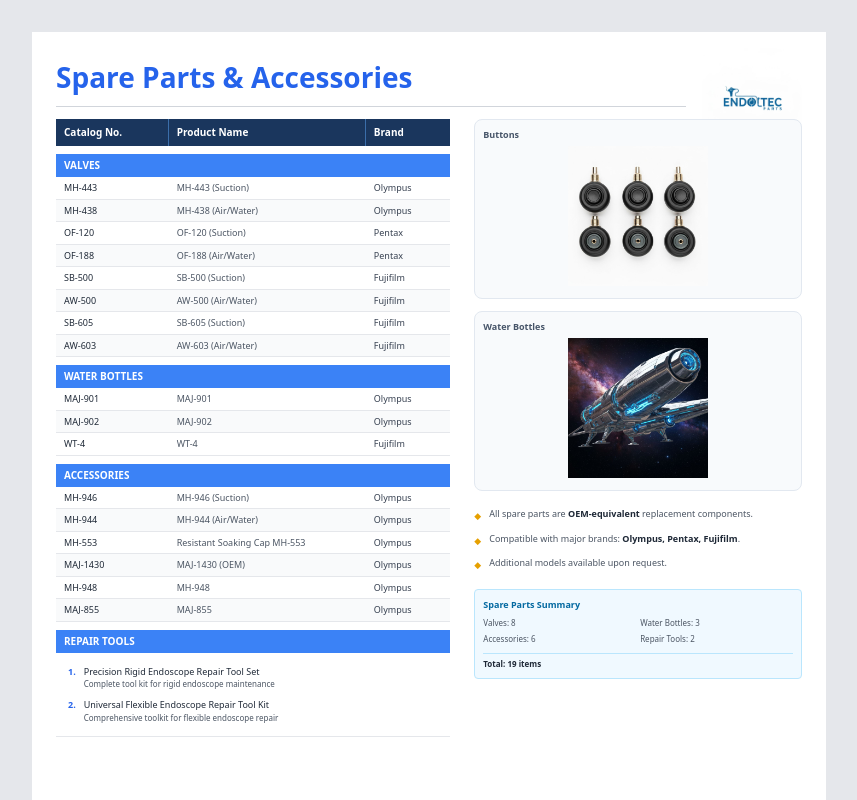
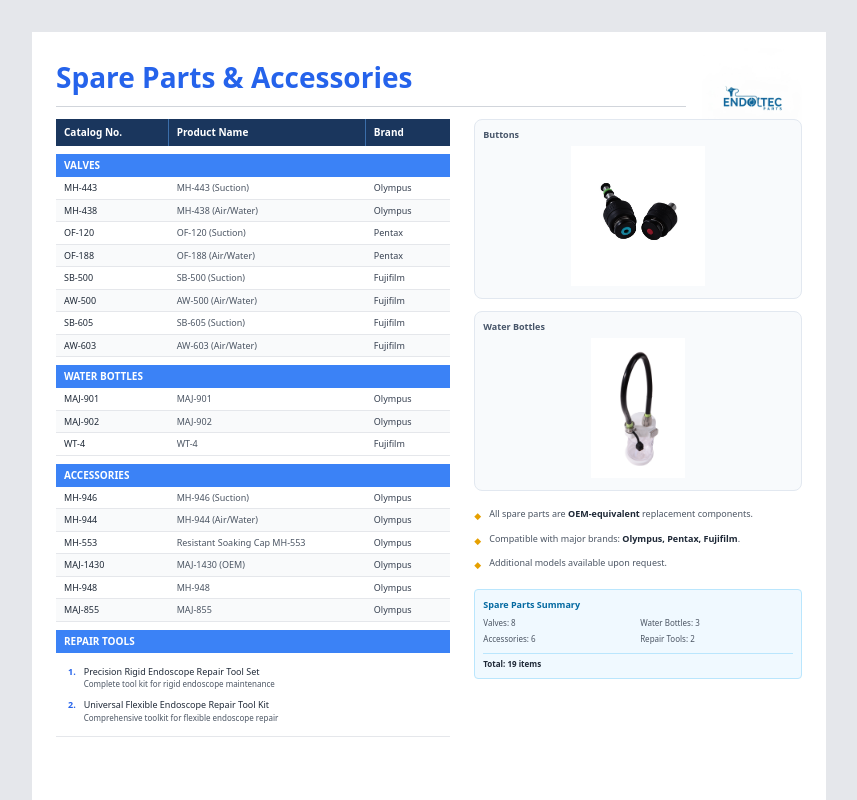
Before and after one commit to zhangzixin1/v0-spare-parts-table, a Next.js app: page / in a window 1280 px wide. Shown: the top 800 px of the page, without its empty margins (211-1068 px from the left). Built offline with nearby package versions, Linux system fonts and the light colour scheme.

Commit message:
feat: update image paths from.png to.jpg\n\nMatch new file formats for product images.

```diff
--- a/components/spare-parts.tsx
+++ b/components/spare-parts.tsx
@@ -141,7 +141,7 @@ export default function SpareParts() {
             <p className="text-[9px] font-semibold text-[#475569] mb-1">Buttons</p>
             <div className="relative h-[140px]">
               <Image
-                src="/images/spare-parts-buttons.png"
+                src="/images/spare-parts-buttons.jpg"
                 alt="Endoscope buttons - suction and air/water buttons"
                 fill
                 className="object-contain"
@@ -154,7 +154,7 @@ export default function SpareParts() {
             <p className="text-[9px] font-semibold text-[#475569] mb-1">Water Bottles</p>
             <div className="relative h-[140px]">
               <Image
-                src="/images/spare-parts-bottles.png"
+                src="/images/spare-parts-bottles.jpg"
                 alt="Water bottles for endoscope irrigation"
                 fill
                 className="object-contain"
```
Also changed, not shown: public/images/spare-parts-bottles.jpg (added), public/images/spare-parts-buttons.jpg (added).
